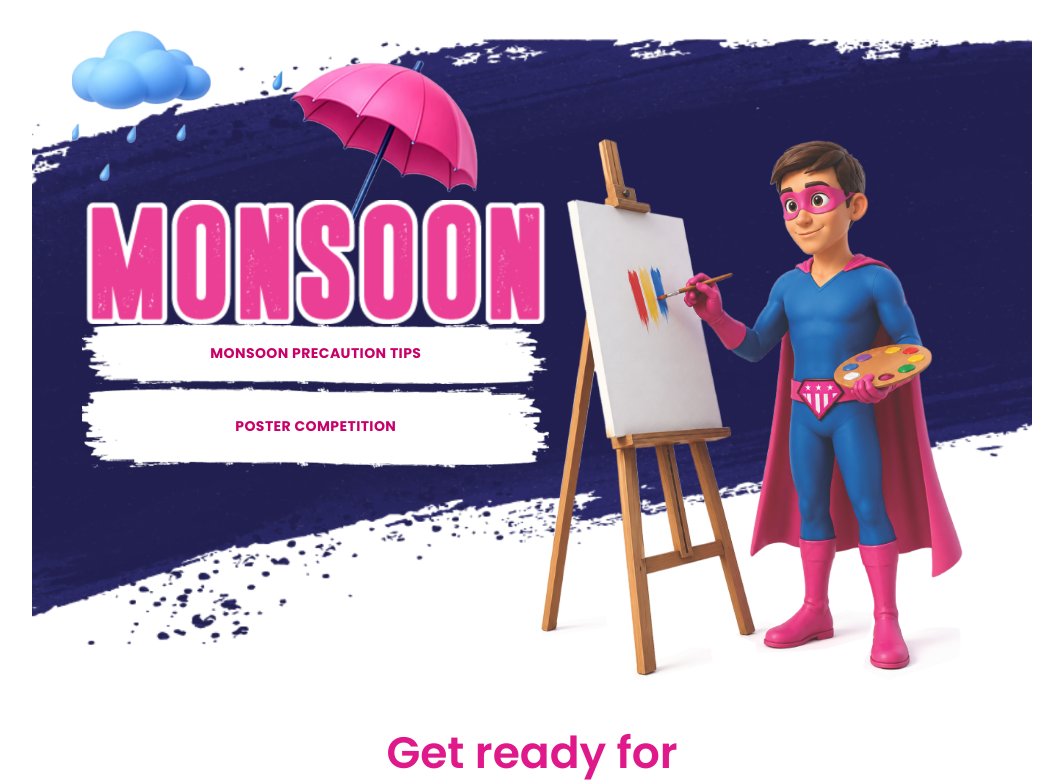
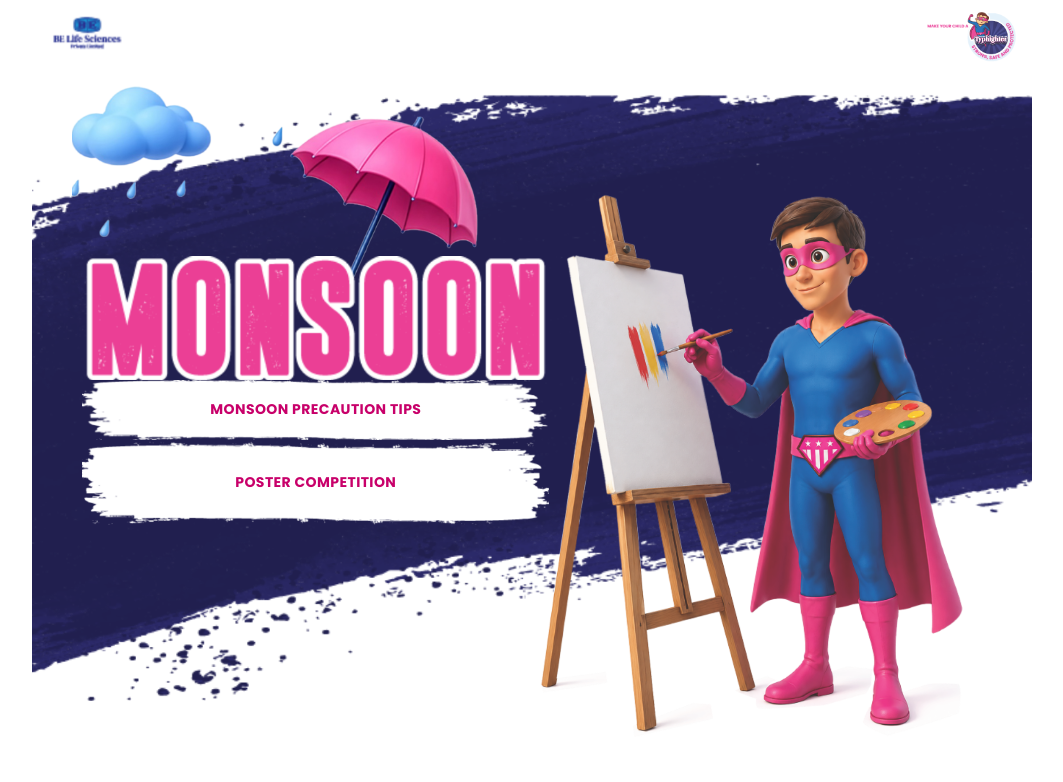
Before and after one commit to suryakumarPointblank/typehighter, a Next.js app: page / in a window 1280 px wide. Shown: the top 782 px of the page, without its empty margins (108-1171 px from the left). Built offline with nearby package versions, Linux system fonts and the light colour scheme.

Commit message:
added new logo's

```diff
--- a/app/globals.css
+++ b/app/globals.css
@@ -56,6 +56,27 @@ body {
 }
 
 /* ━━━━━━━━━━━━━━━━━━━━━
+   TOP LOGOS
+   ━━━━━━━━━━━━━━━━━━━━━ */
+.top-logos {
+  display: flex;
+  align-items: center;
+  justify-content: space-between;
+  padding: 10px 16px 6px;
+  background: #fff;
+}
+
+.top-logo-left {
+  height: 48px;
+  width: auto;
+}
+
+.top-logo-right {
+  height: 52px;
+  width: auto;
+}
+
+/* ━━━━━━━━━━━━━━━━━━━━━
    HERO
    top_middle_big_blue_strike.png is the background image.
    Everything else is absolutely positioned over it.
@@ -64,7 +85,7 @@ body {
   position: relative;
   width: 100%;
   overflow: visible;
-  margin-top: 16px;
+  margin-top: 4px;
   margin-bottom: 80px;
 }
 
--- a/app/page.tsx
+++ b/app/page.tsx
@@ -60,6 +60,12 @@ export default function Home() {
 
   return (
     <main className="page">
+
+      {/* ── TOP LOGOS ────────────────────────── */}
+      <div className="top-logos">
+        <img className="top-logo-left"  src="/images/top_left_icon.png"                alt="BE Life Sciences" />
+        <img className="top-logo-right" src="/images/Make_your_child_superman_logo.png" alt="Make your child a Typhighter" />
+      </div>
 
       {/* ── HERO ─────────────────────────────── */}
       <section className="hero">
```
Also changed, not shown: public/images/top_left_icon.png (added).
